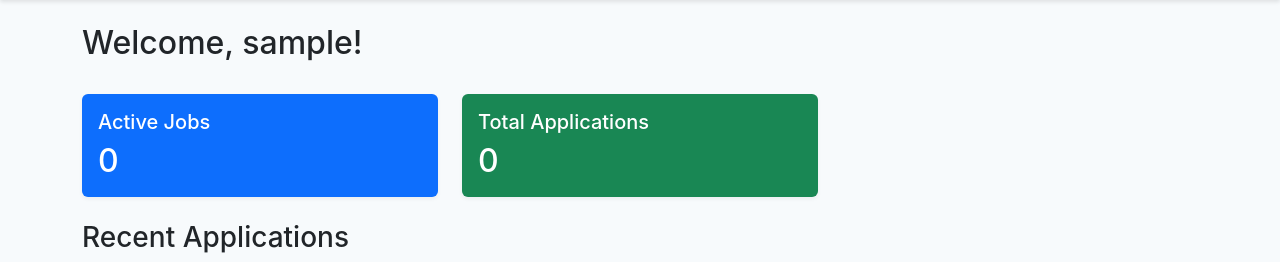
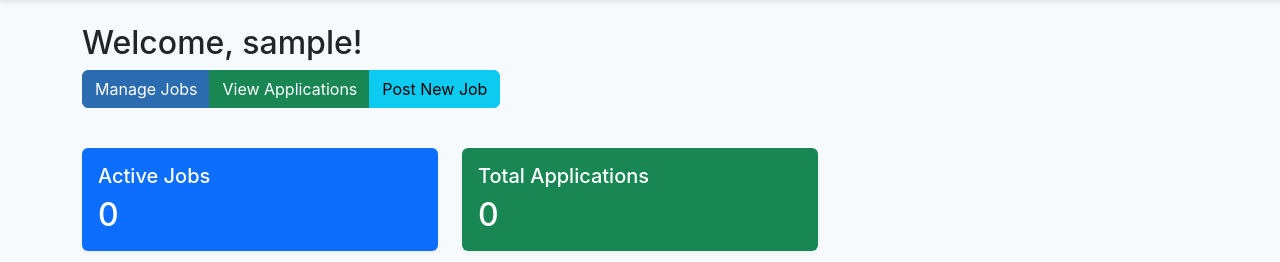
Before and after one commit to InSelfControll/jobseekers, a Flask app: page /employer/dashboard in a window 1280 px wide. Shown: the part 56-318 px from the top of the page. Run offline with Flask 3, Linux system fonts and the light colour scheme; the visitor is signed in with stand-in values (Sample User, id 1); data that the repository does not hold is empty; parts of the project's set-up code (start-up, migrations or seed data) failed here and were passed over; some libraries are stand-ins or nearby versions.

Commit message:
Assistant checkpoint: Restored dashboard buttons and navigation
Assistant generated file changes:
- templates/employer/dashboard.html: Restore dashboard buttons and add navigation

---

User prompt:

you removed all the dashboard buttons from the web interface

```diff
--- a/templates/employer/dashboard.html
+++ b/templates/employer/dashboard.html
@@ -1,9 +1,15 @@
+
 {% extends "base.html" %}
 
 {% block content %}
 <div class="row">
     <div class="col-md-12 mb-4">
         <h2>Welcome, {{ current_user.company_name }}!</h2>
+        <div class="btn-group mb-3">
+            <a href="{{ url_for('employer.jobs') }}" class="btn btn-primary">Manage Jobs</a>
+            <a href="{{ url_for('employer.applications') }}" class="btn btn-success">View Applications</a>
+            <a href="{{ url_for('employer.jobs', new_job=True) }}" class="btn btn-info">Post New Job</a>
+        </div>
     </div>
 
     <div class="col-md-4">
```
